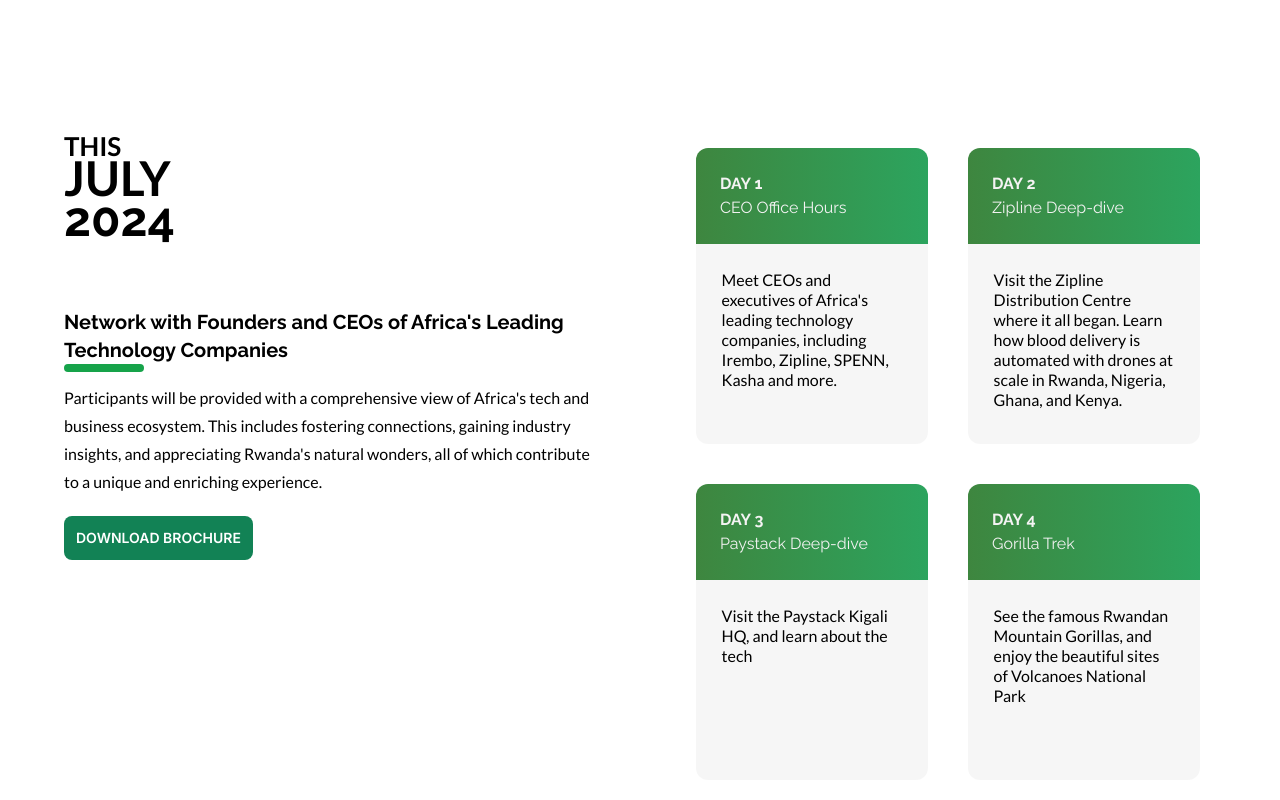
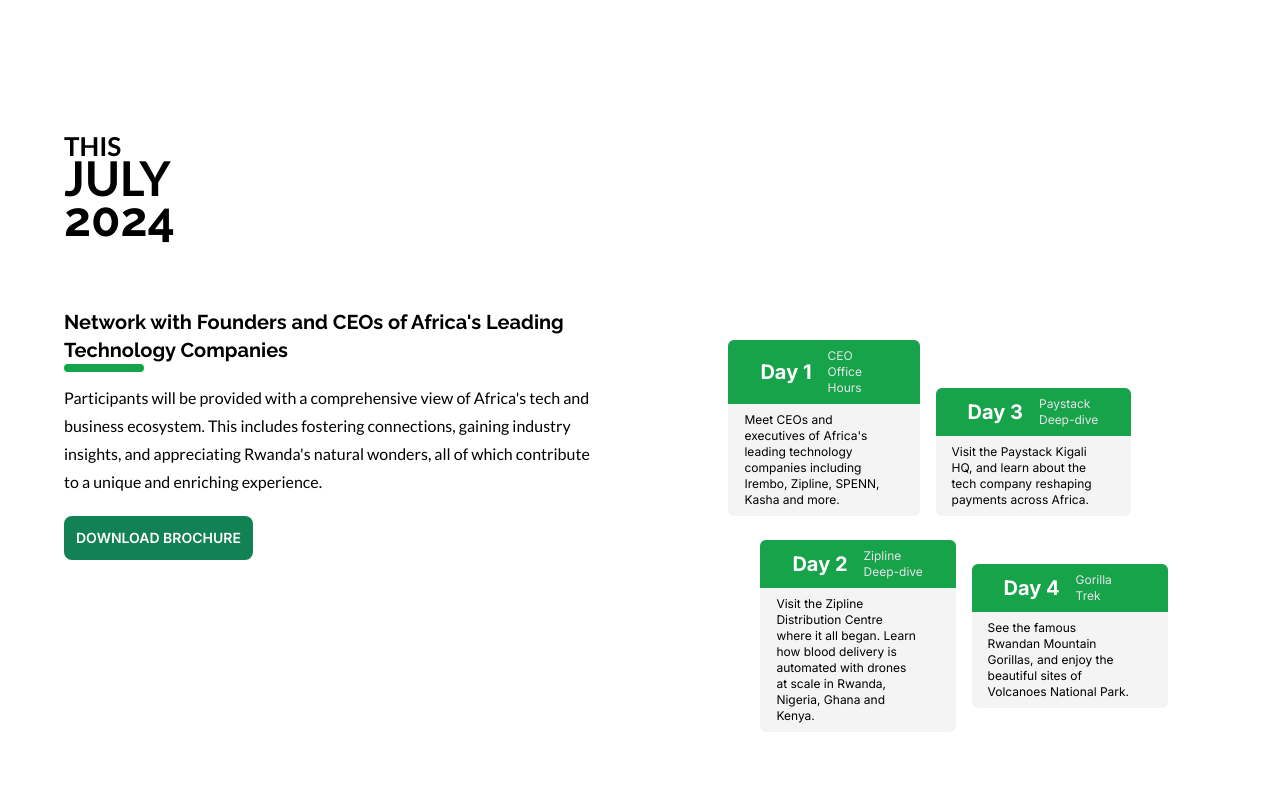
Before and after one commit to hope-k/africatechtrek, a Next.js app: page /events/rwanda in a window 1280 px wide. Shown: the part 700-1500 px from the top of the page. Built offline with nearby package versions, Linux system fonts and the light colour scheme.

Commit message:
it card changed

```diff
--- a/src/components/RwandaEvent/RwandaEvent.jsx
+++ b/src/components/RwandaEvent/RwandaEvent.jsx
@@ -6,7 +6,10 @@
 import localFont from "next/font/local";
 import { Lato, Raleway } from "next/font/google";
 const lato = Lato({ subsets: ["latin"], weight: ["400", "700", "900"] });
-const raleway = Raleway({ subsets: ["latin"], weight: ["400", "700", "800", "900"] });
+const raleway = Raleway({
+  subsets: ["latin"],
+  weight: ["400", "700", "800", "900"],
+});
 import Marquee from "react-fast-marquee";
 import PaystackSvg from "../../../public/assets/speakers/paystack.svg";
 import IremboSvg from "../../../public/assets/speakers/irembo.svg";
@@ -18,6 +21,21 @@
   preload: true,
   display: "swap",
 });
+
+function Card({ day, title, content }) {
+  return (
+    <div className="w-fit rounded-md   items-center">
+      <div className="px-8 py-2 bg-green-600 rounded-t-md flex items-center gap-4">
+        <p className="text-white text-xl font-bold">Day {day}</p>
+        <p className="text-gray-200 text-xs text-left w-[60px]">{title}</p>
+      </div>
+      <div className="px-4 py-2 bg-zinc-100 rounded-b-md">
+        <p className="w-36 text-xs">{content}</p>
+      </div>
+    </div>
+  );
+}
+
 const RwandaEvent = () => {
   const itineraries = [
     {
@@ -79,25 +97,25 @@
   const speakers = [
     {
       name: "Zipline",
-        url: '/assets/speakers/zipline.svg'
-      } ,
+      url: "/assets/speakers/zipline.svg",
+    },
     {
       name: "Paystack",
-        url: '/assets/speakers/paystack.svg'
+      url: "/assets/speakers/paystack.svg",
     },
     {
       name: "Irembo",
-        url: '/assets/speakers/irembo.svg'
+      url: "/assets/speakers/irembo.svg",
     },
     {
       name: "Kasha",
-        url: '/assets/speakers/kasha.png'
+      url: "/assets/speakers/kasha.png",
     },
     {
       name: "Spenn",
-        url: '/assets/speakers/spenn.png'
+      url: "/assets/speakers/spenn.png",
     },
-  ]
+  ];
 
   return (
     <section className="pb-[10rem] w-full space-y-[8rem] sm:space-y-[12rem]">
@@ -179,33 +197,52 @@
           </div>
         </div>
         {/* second column */}
-        <div className="w-full col-span-3 ">
-          <div className="grid w-full h-full grid-cols-2 grid-rows-2 gap-[2px] sm:gap-2 justify-items-center items-baseline">
-            {itineraries.map((itinerary, index) => (
-              <div
-                key={index}
-                className="max-w-[300px]  h-full p-4   flex flex-col justify-center"
-              >
-                <div
-                  className={`${raleway.className} text-[#f4f3f3] font-[700] p-6 inset-0 bg-gradient-to-r from-[#3e863f] to-[#2ca45e] rounded-t-xl`}
-                >
-                  <h1 className="font-semibold uppercase">{itinerary.name}</h1>
-                  <h2 className={` font-[400]`}>{itinerary.title}</h2>
+        <div className="col-span-3 ">
+          <div className=" min-h-screen flex items-center justify-center ">
+            <div className="flex flex-col items-start justify-center ">
+              <div className="py-4  flex gap-4 items-end">
+                <Card
+                  day={1}
+                  title="CEO Office Hours"
+                  content="Meet CEOs and executives of Africa's leading technology companies including Irembo, Zipline, SPENN, Kasha and more."
+                />
+                <Card
+                  day={3}
+                  title="Paystack Deep-dive"
+                  content="Visit the Paystack Kigali HQ, and learn about the tech company reshaping payments across Africa."
+                />
               </div>
-                <motion.div
-                  initial={{ height: 0, opacity: 0 }}
-                  whileInView={{ height: "200px", opacity: 1 }}
-                  transition={{ duration: 0.75, ease: "circInOut" }}
-                  className="bg-[#f2f2f2ad] p-[clamp(0rem,2vw,2rem)] rounded-b-xl max-h-[200px]"
-                >
-                  <p
-                    className={`${lato.className} text-black font-[400] text-sm p-2 leading-5 md:text-[1rem] sm:p-0`}
-                  >
-                    {itinerary.description}
-                  </p>
-                </motion.div>
+
+              <div className="flex pl-3 sm:pl-8 py-2 gap-4 items-center">
+                <Card
+                  day={2}
+                  title="Zipline Deep-dive"
+                  content="Visit the Zipline Distribution Centre where it all began. Learn how blood delivery is automated with drones at scale in Rwanda, Nigeria, Ghana and Kenya."
+                />
+                <Card
+                  day={4}
+                  title="Gorilla Trek"
+                  content="See the famous Rwandan Mountain Gorillas, and enjoy the beautiful sites of Volcanoes National Park."
+                />
               </div>
-            ))}
+
+              {/* <div className="bg-red-200 py-4 flex flex-col gap-4">
+        <div className="pl-12">
+          <Card
+            day={2}
+            title="Zipline Deep-dive"
+            content="Visit the Zipline Distribution Centre where it all began. Learn how blood delivery is automated with drones at scale in Rwanda, Nigeria, Ghana and Kenya."
+          />
+        </div>
+        <div className="pl-12">
+          <Card
+            day={2}
+            title="Zipline Deep-dive"
+            content="Visit the Zipline Distribution Centre where it all began. Learn how blood delivery is automated with drones at scale in Rwanda, Nigeria, Ghana and Kenya."
+          />
+        </div>
+      </div> */}
+            </div>
           </div>
         </div>
       </div>
@@ -216,7 +253,12 @@
             <h1
               className={`${raleway.className} text-white font-[800] capitalize text-[clamp(1.5rem,1.875vw,1.875rem)] mb-5 md:mb-0`}
             >
-              count <span className='text-black'>every <br /> second</span> until <br />the event
+              count{" "}
+              <span className="text-black">
+                every <br /> second
+              </span>{" "}
+              until <br />
+              the event
             </h1>
             <h1
               className={`${raleway.className} font-[700] text-[clamp(2rem,6vw,6rem)] text-white`}
@@ -355,10 +397,7 @@
           Speakers
         </h1>
 
-        <Marquee
-          gradient={false}
-          speed={40}
-        >
+        <Marquee gradient={false} speed={40}>
           <div className=" flex items-center w-full justify-around space-x-[clamp(7.5rem,8vw,8rem)] flex-row">
             <div className="relative ml-10 w-[clamp(10rem,15vw,15rem)] h-24">
               <Image
@@ -382,7 +421,6 @@
                 alt="Irembo"
                 layout="fill"
                 priority={true}
-
               />
             </div>{" "}
             <div className="relative w-[clamp(7rem,8vw,8rem)] h-24">
@@ -407,12 +445,11 @@
       {/* WHATS INCLUDDED */}
       <div className=" grid grid-cols-1 md:grid-cols-6 justify-items-center my-[2rem] w-full sm:w-[90%] mx-auto gap-[5rem]">
         <div className="space-y-10 col-span-3 mx-[1rem] ">
-          <div
-            className={`${raleway.className} font-[700]  capitalize`}
-          >
+          <div className={`${raleway.className} font-[700]  capitalize`}>
             <h1 className="relative text-[clamp(2rem,2.5vw,2.5rem)] leading-10 text-black capitalize">
-              Join Us For An <span className='font-[800]'>Unforgettable Adventure</span> In The{" "}
-              <span className='font-[800]'>Land Of A Thousand Hills </span>{" "}
+              Join Us For An{" "}
+              <span className="font-[800]">Unforgettable Adventure</span> In The{" "}
+              <span className="font-[800]">Land Of A Thousand Hills </span>{" "}
               <span className="bg-green-600 h-2 absolute bottom-[-5px] left-0 w-[5rem] rounded-full"></span>
             </h1>
           </div>
```
Lines whose indentation alone changed are shown as unchanged.
